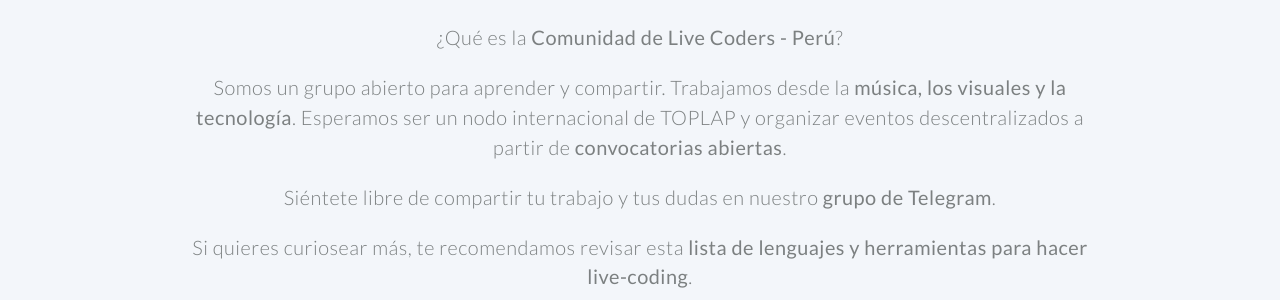
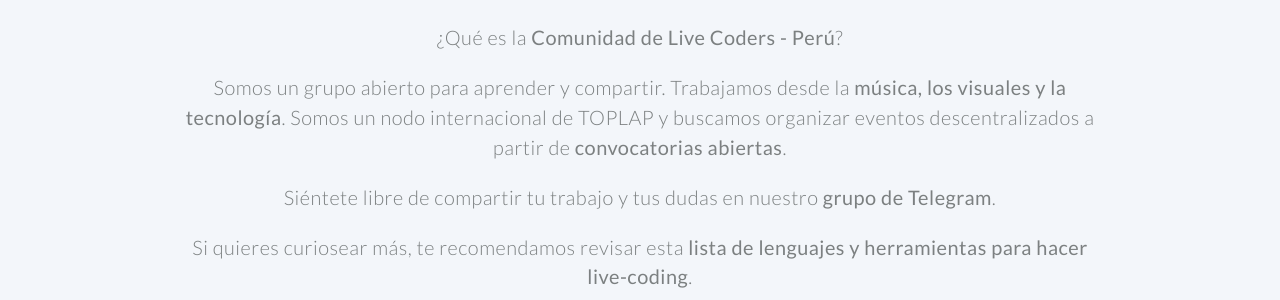
Before and after one commit to livecoders-peru/livecoders-peru.github.io, a Jekyll site: the page built from index.md, in a window 1280 px wide and 900 px high, scrolled down 691 px. Shown: the part 155-455 px from the top of the window. Built offline with Jekyll 4.4.1, drawn with Linux system fonts in a browser that asks for light colours.

Commit message:
oficializacion

```diff
--- a/index.md
+++ b/index.md
@@ -44,7 +44,7 @@ github_username:  livecoders-peru # your github username
 [//]: # (write a bit about yourself here)
 ### ¿Qué es la **Comunidad de Live Coders - Perú**?
 
-### Somos un grupo abierto para aprender y compartir. Trabajamos desde la **música, los visuales y la tecnología**. Esperamos ser un nodo internacional de TOPLAP y organizar eventos descentralizados a partir de **convocatorias abiertas**.
+### Somos un grupo abierto para aprender y compartir. Trabajamos desde la **música, los visuales y la tecnología**. Somos un nodo internacional de TOPLAP y buscamos organizar eventos descentralizados a partir de **convocatorias abiertas**.
 
 ### Siéntete libre de compartir tu trabajo y tus dudas en nuestro **[grupo de Telegram](https://t.me/livecodersperu)**.
 
```
